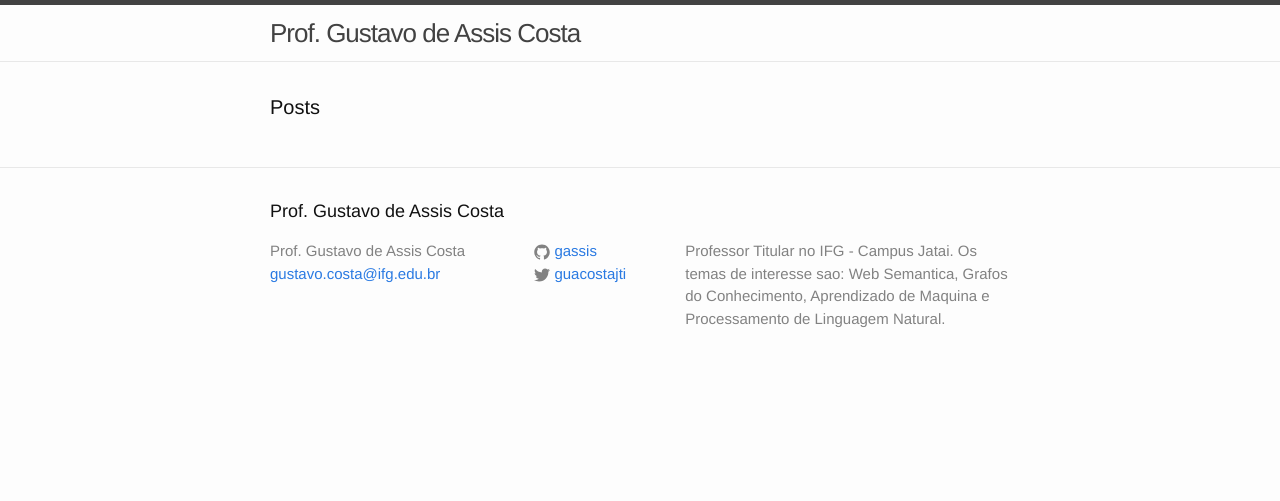
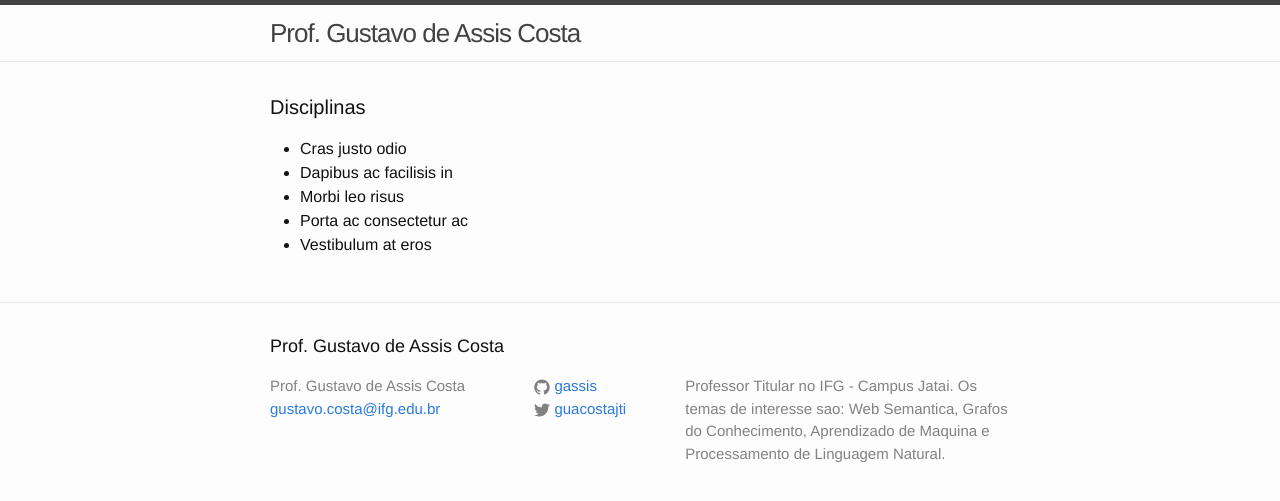
Before and after one commit to gassis/gassis.github.io, a Jekyll site: the page built from index.html, in a window 1280 px wide. Shown: the top 501 px of the page. Built offline with Jekyll 4.4.1, drawn with Linux system fonts in a browser that asks for light colours.

Commit message:
Update index.html

```diff
--- a/index.html
+++ b/index.html
@@ -4,6 +4,13 @@ layout: default
 
 <div class="home">
 
-  <h1 class="page-heading">Posts</h1>
+  <h1 class="page-heading">Disciplinas</h1>
+  <ul class="list-group">
+  <li class="list-group-item">Cras justo odio</li>
+  <li class="list-group-item">Dapibus ac facilisis in</li>
+  <li class="list-group-item">Morbi leo risus</li>
+  <li class="list-group-item">Porta ac consectetur ac</li>
+  <li class="list-group-item">Vestibulum at eros</li>
+</ul>
 
 </div>
```
